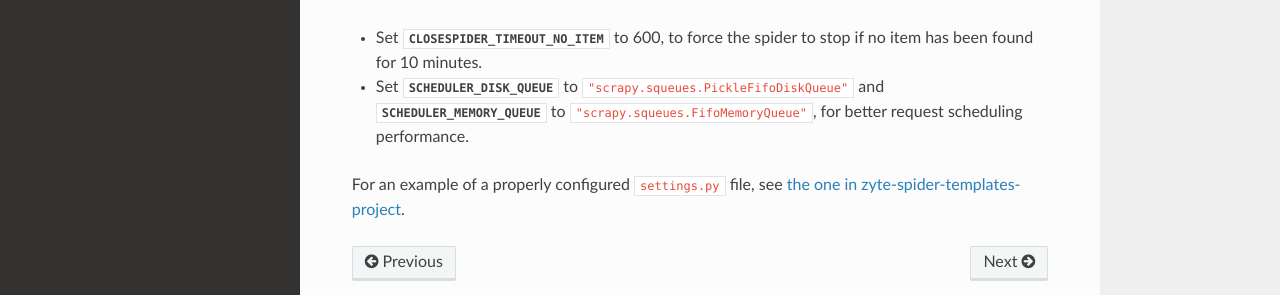
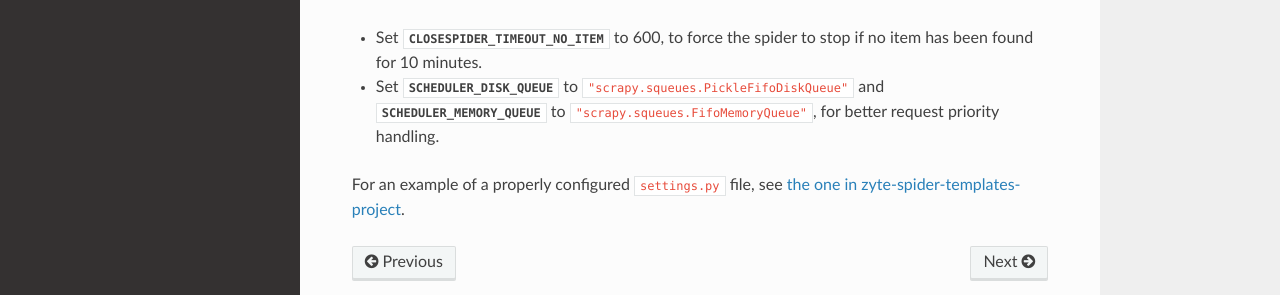
Before and after one commit to zytedata/zyte-spider-templates, a Sphinx documentation site: the page built from docs/setup.rst, in a window 1280 px wide and 1340 px high. Shown: the part 929-1224 px from the top of the window. Built offline with Sphinx 7.4.7 and the Read the Docs theme 2.0.0, drawn with Linux system fonts in a browser that asks for light colours.

Commit message:
scheduling performance → priority handling

```diff
--- a/docs/setup.rst
+++ b/docs/setup.rst
@@ -64,8 +64,7 @@ The following additional settings are recommended:
 -   Set :setting:`SCHEDULER_DISK_QUEUE <scrapy:SCHEDULER_DISK_QUEUE>` to
     ``"scrapy.squeues.PickleFifoDiskQueue"`` and
     :setting:`SCHEDULER_MEMORY_QUEUE <scrapy:SCHEDULER_MEMORY_QUEUE>` to
-    ``"scrapy.squeues.FifoMemoryQueue"``, for better request scheduling
-    performance.
+    ``"scrapy.squeues.FifoMemoryQueue"``, for better request priority handling.
 
 For an example of a properly configured ``settings.py`` file, see `the one
 in zyte-spider-templates-project`_.
```
